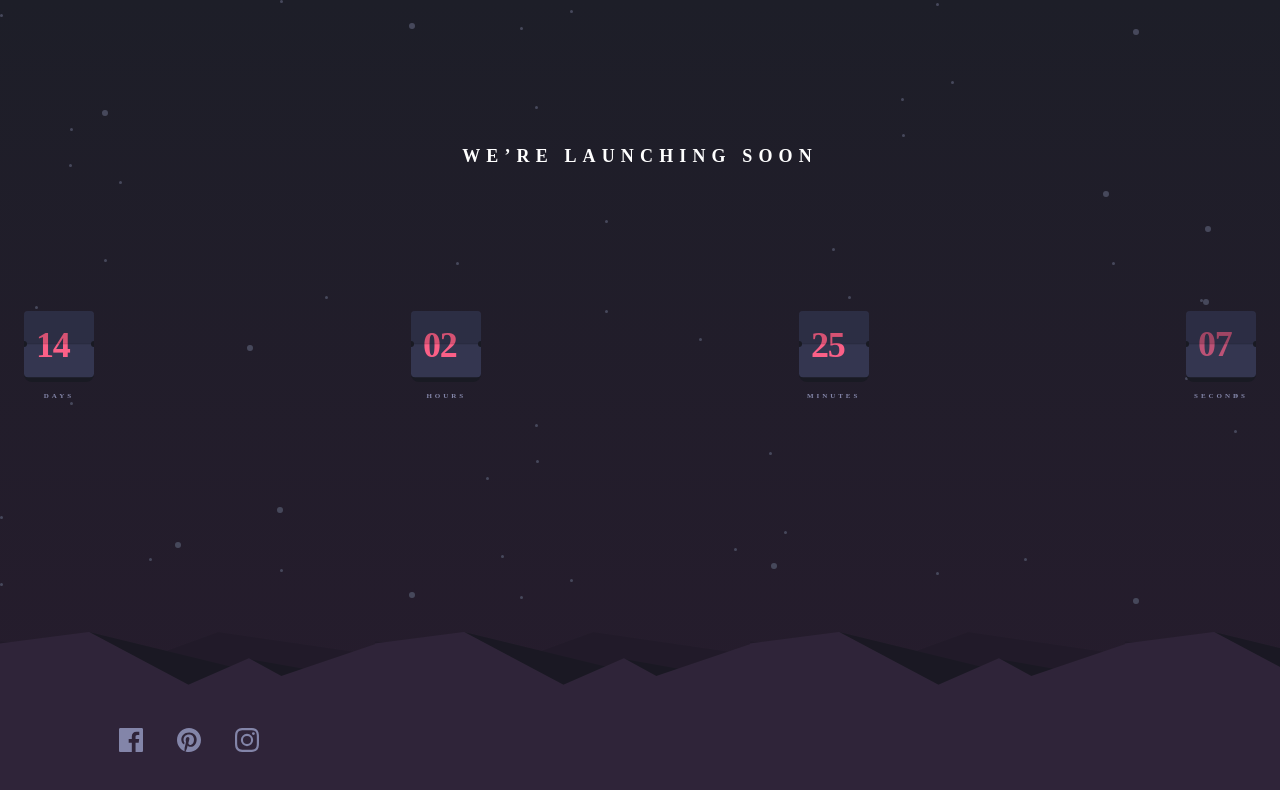
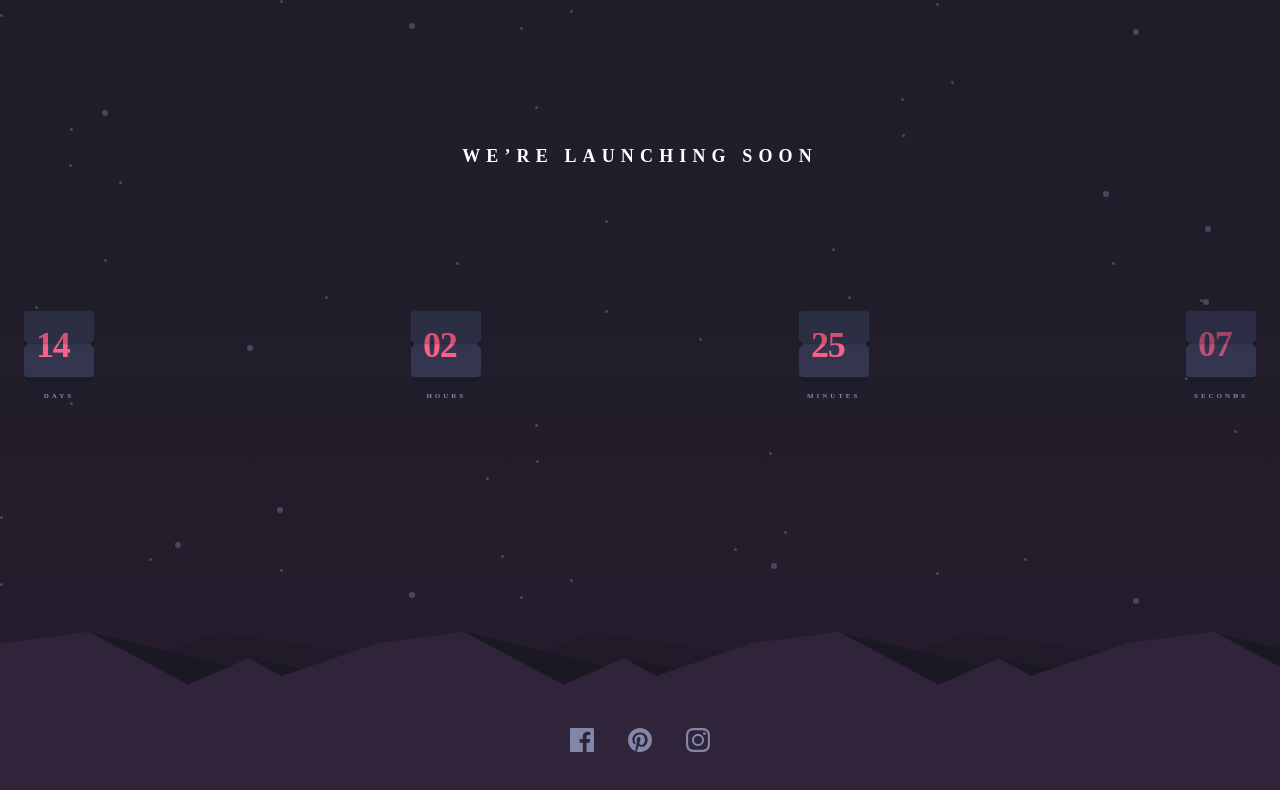
Before and after one commit to roodhouse/frontend-mentor-launch-countdown, a React (Create React App) app: page / in a window 1280 px wide. Shown: the top 790 px of the page. Built offline with nearby package versions, Linux system fonts and the light colour scheme; the HTML template or start-up script is replaced by a standard one.

Commit message:
max width etc

```diff
--- a/src/components/Social.jsx
+++ b/src/components/Social.jsx
@@ -6,7 +6,8 @@ import Instagram from '../images/icon-instagram.svg'
 function Social() {
   return (
     <>
-      <div id="socialContainer" className='bg-[url("/src/images/bg-hills.svg")] h-[168px] flex pl-[119px] pt-[96px] pb-12'>
+      <div id="socialContainer" className='bg-[url("/src/images/bg-hills.svg")] h-[168px] flex justify-center pl-0 pt-[96px] pb-12'>
+        <div id="moreContain" className='flex'>
           <div id="facebookIcon" className='mr-[34px]'>
             <img src={Facebook} alt="Facebook" />
           </div>
@@ -17,6 +18,7 @@ function Social() {
             <img src={Instagram} alt="Instagram" className=''/>
           </div>
         </div>
+      </div>
     </>
   )
 }
```
Lines whose indentation alone changed are shown as unchanged.
